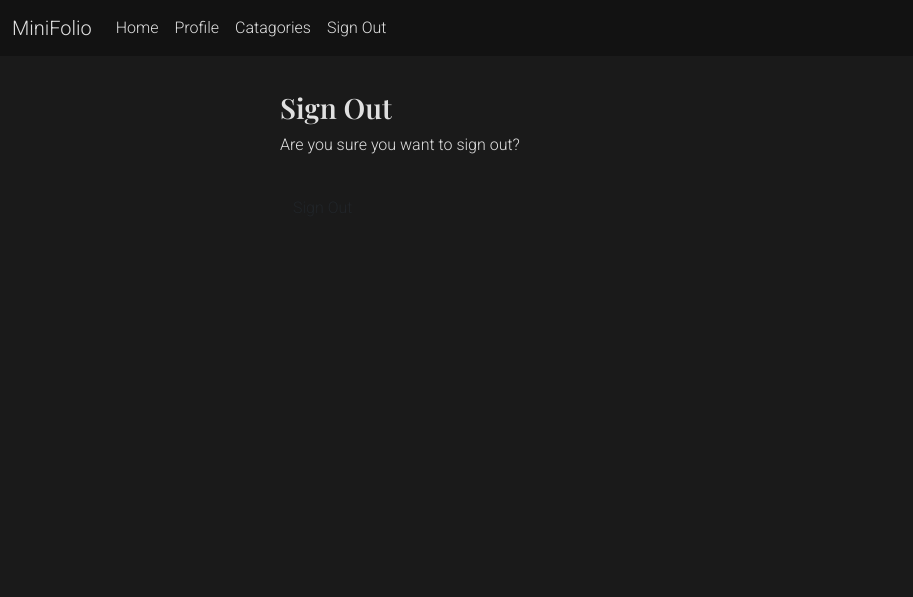
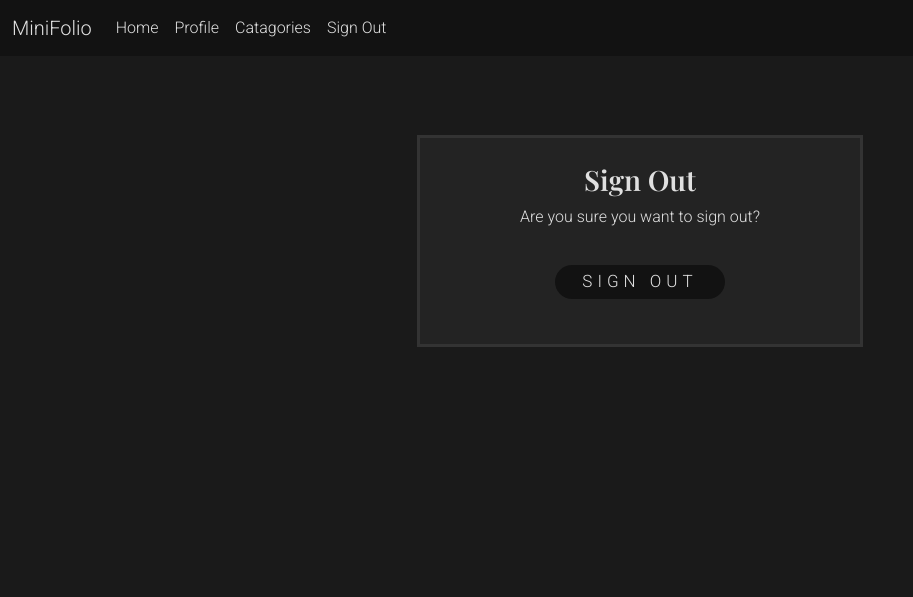
Before and after one commit to JamieB92/MiniFolio-PP4, a Django app: page /accounts/logout/ in a window 1280 px wide. Shown: the top 597 px of the page, without its empty margins (0-913 px from the left). Run offline with Django 3.2, Linux system fonts and the light colour scheme; the visitor is signed in with stand-in values (Sample User, id 1); some libraries are stand-ins or nearby versions.

Commit message:
add MiniFolio style to allauth singout

```diff
--- a/templates/account/logout.html
+++ b/templates/account/logout.html
@@ -5,25 +5,21 @@
 {% block head_title %}{% trans "Sign Out" %}{% endblock %}
 
 {% block content %}
-<div class="container">
-  <div class="row">
-    <div class="col-md-8 mt-3 offset-md-2">
+
+<div class="allauth-flex-ct">
+    <div class="allauth-content">
+
+
 <h3>{% trans "Sign Out" %}</h3>
-
 <p>{% trans 'Are you sure you want to sign out?' %}</p>
-    </div>
-  </div>
-  <div class="row">
-    <div class="col-md-8 mt-3 offset-md-2">
-
 <form method="post" action="{% url 'account_logout' %}">
     {% csrf_token %}
     {% if redirect_field_value %}
     <input type="hidden" name="{{ redirect_field_name }}" value="{{ redirect_field_value }}" />
     {% endif %}
-        <button class="btn btn-signup right" type="submit">{% trans 'Sign Out' %}</button>
+    <button class="button" type="submit">{% trans 'Sign Out' %}</button>
 </form>
     </div>
 </div>
-</div>
+
 {% endblock %}
```
Lines whose indentation alone changed are shown as unchanged.
